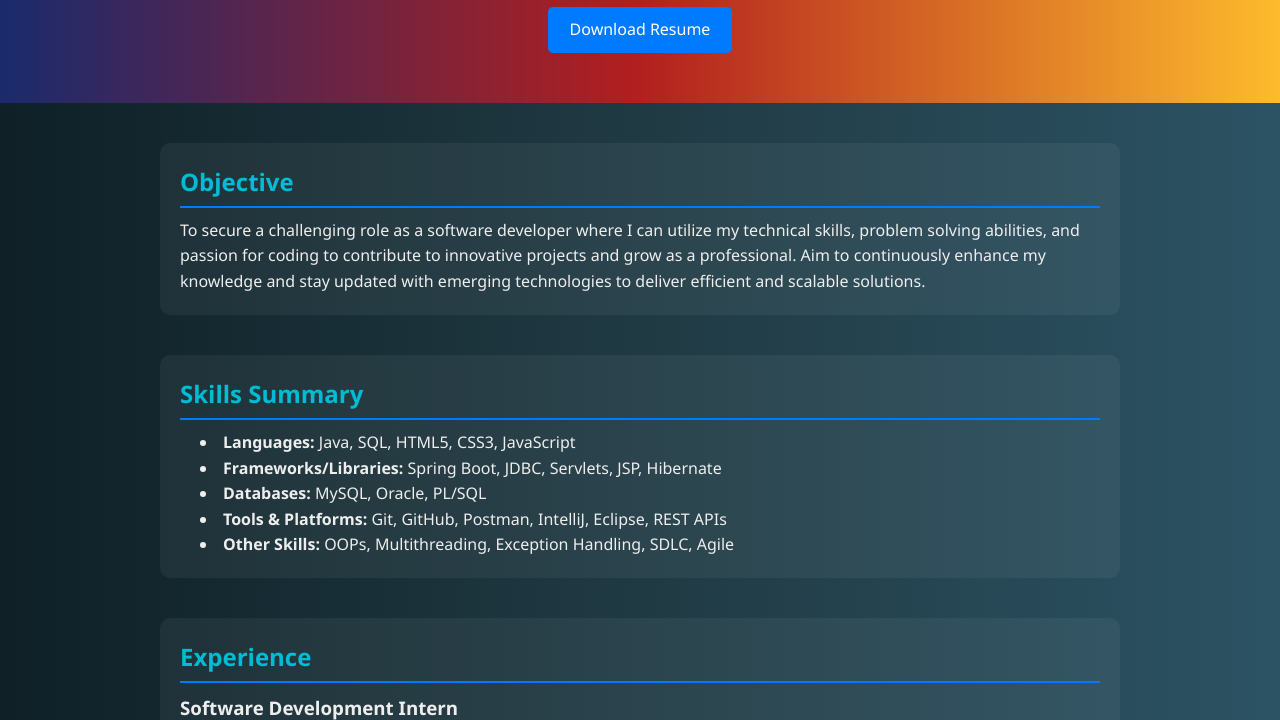
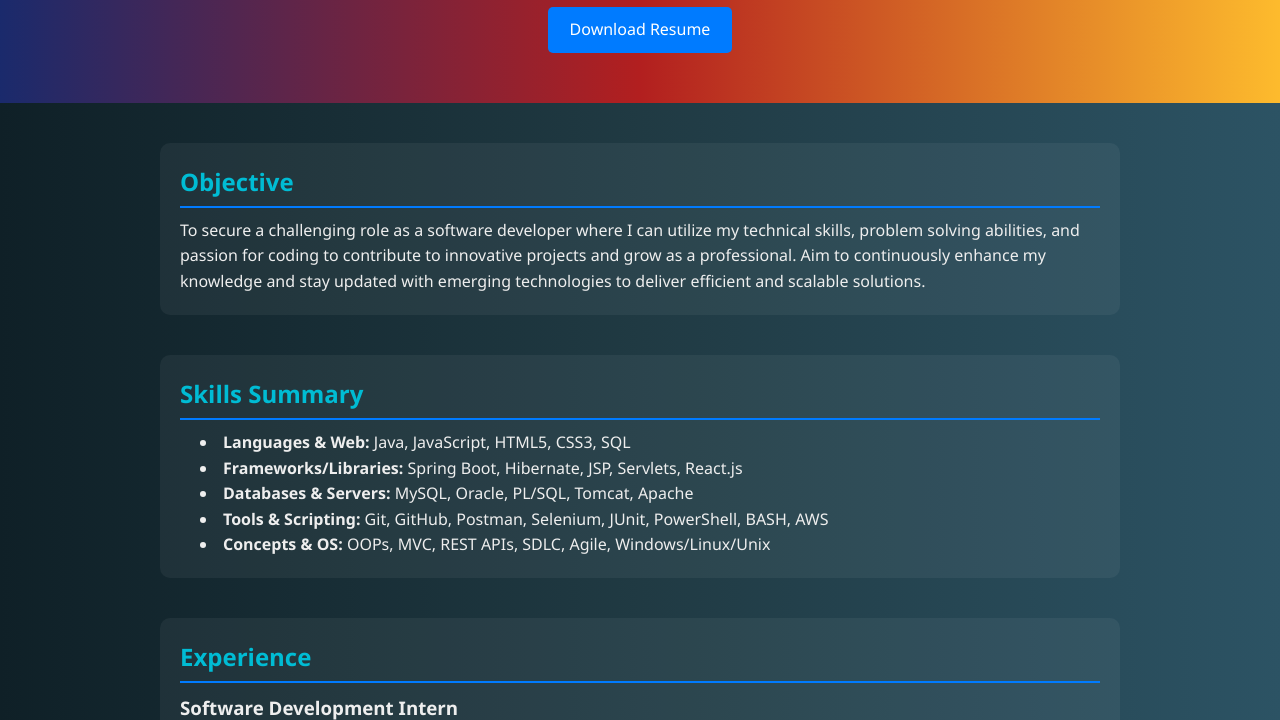
Before and after one commit to DiveshZope08/Portfolio-DZ, a plain HTML site: page index.html in a window 1280 px wide. Shown: the part 303-1023 px from the top of the page. Drawn offline with Linux system fonts and the light colour scheme.

Commit message:
Update index.html

```diff
--- a/index.html
+++ b/index.html
@@ -80,12 +80,12 @@
   <section>
     <h2>Skills Summary</h2>
     <ul>
-      <li><strong>Languages:</strong> Java, SQL, HTML5, CSS3, JavaScript</li>
-      <li><strong>Frameworks/Libraries:</strong> Spring Boot, JDBC, Servlets, JSP, Hibernate</li>
-      <li><strong>Databases:</strong> MySQL, Oracle, PL/SQL</li>
-      <li><strong>Tools & Platforms:</strong> Git, GitHub, Postman, IntelliJ, Eclipse, REST APIs</li>
-      <li><strong>Other Skills:</strong> OOPs, Multithreading, Exception Handling, SDLC, Agile</li>
-    </ul>
+  <li><strong>Languages & Web:</strong> Java, JavaScript, HTML5, CSS3, SQL</li>
+  <li><strong>Frameworks/Libraries:</strong> Spring Boot, Hibernate, JSP, Servlets, React.js</li>
+  <li><strong>Databases & Servers:</strong> MySQL, Oracle, PL/SQL, Tomcat, Apache</li>
+  <li><strong>Tools & Scripting:</strong> Git, GitHub, Postman, Selenium, JUnit, PowerShell, BASH, AWS</li>
+  <li><strong>Concepts & OS:</strong> OOPs, MVC, REST APIs, SDLC, Agile, Windows/Linux/Unix</li>
+  </ul>
   </section>
 
   <section>
```
